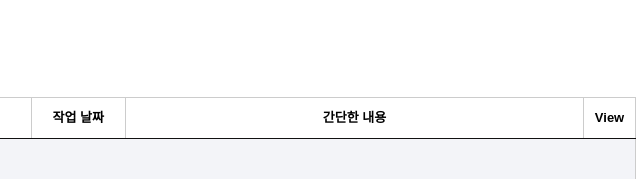
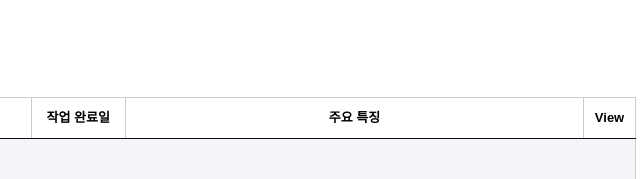
Before and after one commit to minjiknow/codex-ui, a plain HTML site: page filelist.html in a window 1280 px wide. Shown: the top 179 px of the page, 632-1272 px from the left. Drawn offline with Linux system fonts and the light colour scheme; a web font is replaced by a local one.

Commit message:
Update file list column labels

```diff
--- a/filelist.html
+++ b/filelist.html
@@ -22,8 +22,8 @@
 					<th scope="col">Depth 2</th>
 					<th scope="col">Type</th>
 					<th scope="col">FileName</th>
-					<th scope="col">작업 날짜</th>
-					<th scope="col">간단한 내용</th>
+					<th scope="col">작업 완료일</th>
+					<th scope="col">주요 특징</th>
 					<th scope="col">View</th>
 				</tr>
 			</thead>
@@ -40,7 +40,8 @@
 					<td>user/v1/index.html</td>
 					<td><time datetime="2026-11-17">2026.11.17</time></td>
 					<td>impeccable 을 이용하여 사용자 화면 예시 디자인</td>
-					<td><a href="user/v1/index.html" target="_blank" rel="noopener" aria-label="사용자 v1 화면 새 탭에서 보기">View</a></td>
+					<td><a href="user/v1/index.html" target="_blank" rel="noopener"
+							aria-label="사용자 v1 화면 새 탭에서 보기">View</a></td>
 				</tr>
 				<tr class="page-row v1">
 					<td>2</td>
@@ -50,7 +51,8 @@
 					<td>admin/v1/index.html</td>
 					<td><time datetime="2026-11-17">2026.11.17</time></td>
 					<td>hallmark를 이용한 관리자 화면</td>
-					<td><a href="admin/v1/index.html" target="_blank" rel="noopener" aria-label="관리자 v1 화면 새 탭에서 보기">View</a></td>
+					<td><a href="admin/v1/index.html" target="_blank" rel="noopener"
+							aria-label="관리자 v1 화면 새 탭에서 보기">View</a></td>
 				</tr>
 				<tr class="page-row v2">
 					<td>3</td>
@@ -60,7 +62,8 @@
 					<td>admin/v2/index.html</td>
 					<td><time datetime="2026-11-17">2026.11.17</time></td>
 					<td>hallmark 테마를 이용한 관리자 화면 ㅡ kws-ui 스킬 중 요소만 활용</td>
-					<td><a href="admin/v2/index.html" target="_blank" rel="noopener" aria-label="관리자 v2 화면 새 탭에서 보기">View</a>
+					<td><a href="admin/v2/index.html" target="_blank" rel="noopener"
+							aria-label="관리자 v2 화면 새 탭에서 보기">View</a>
 					</td>
 				</tr>
 				<tr>
```
